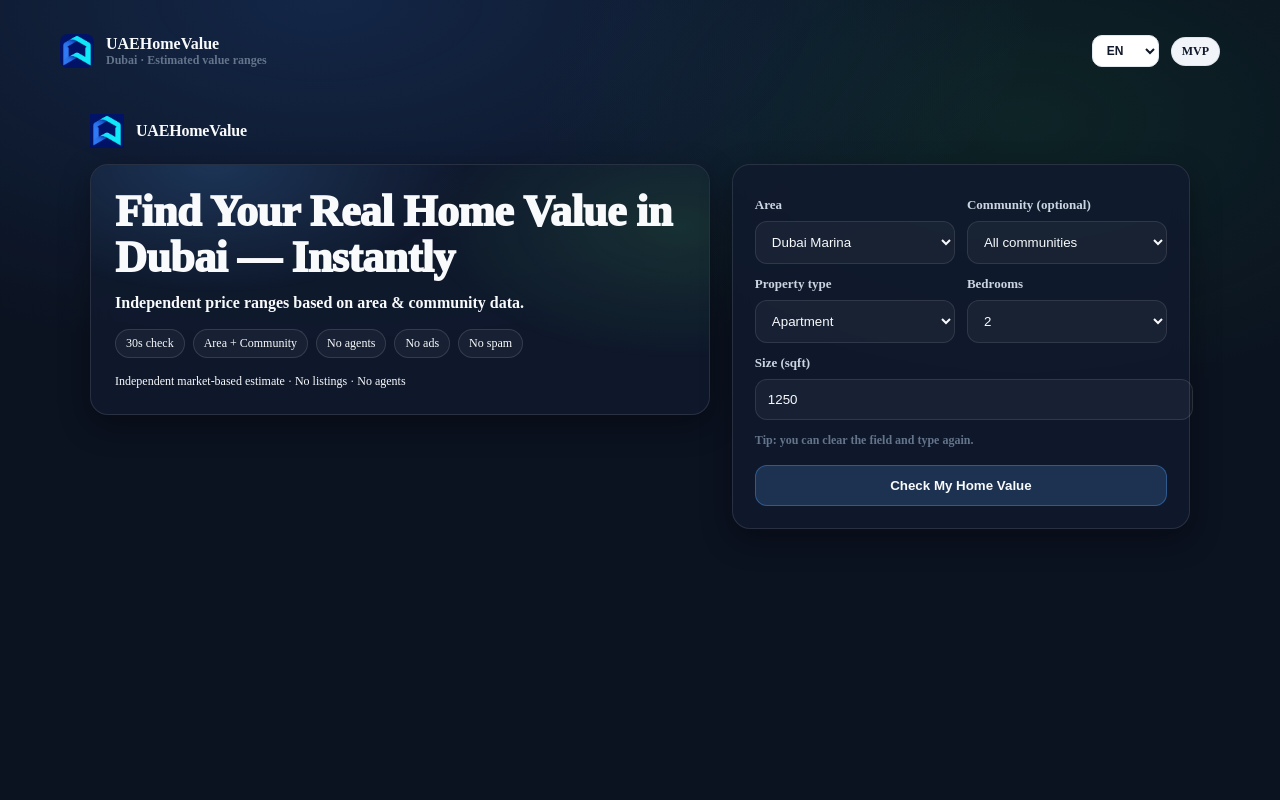
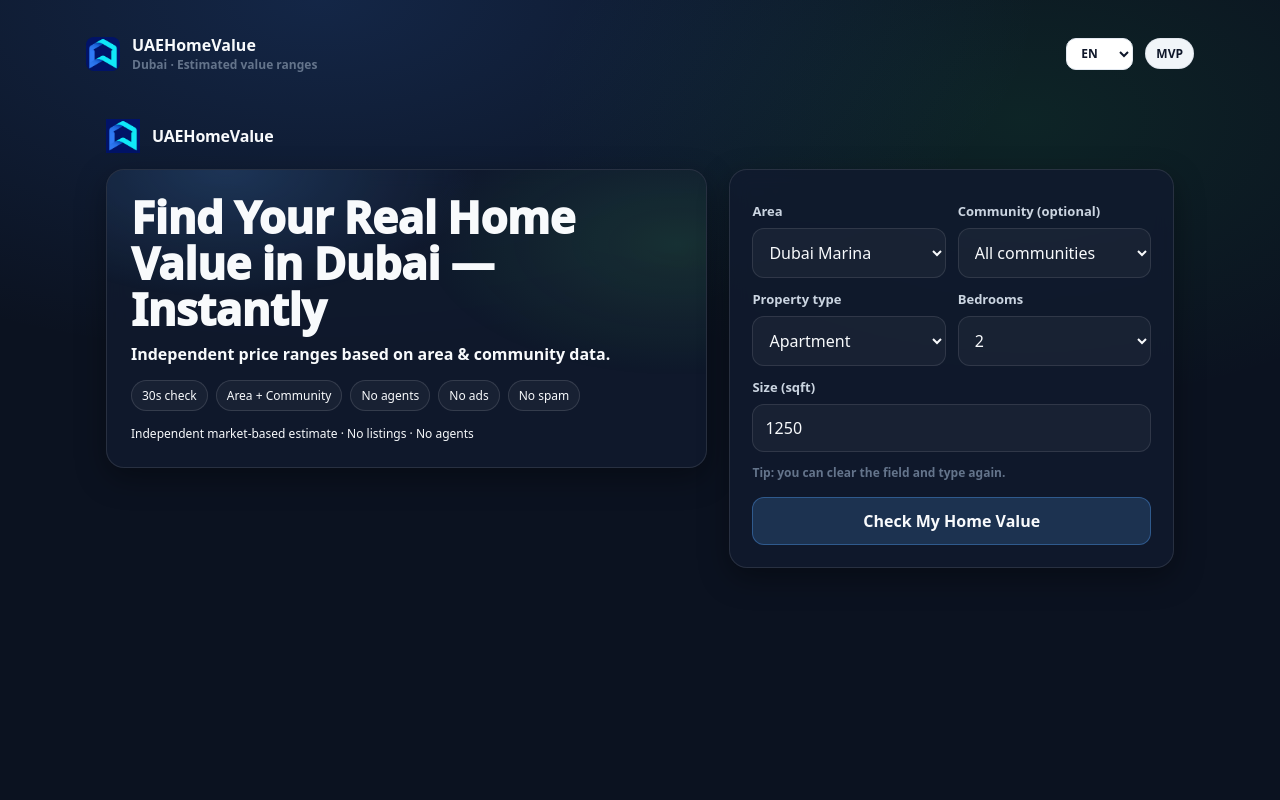
Before and after one commit to yy84567195/uaehomevalue, a Next.js app: page /en in a window 1280 px wide. Shown: the top 800 px of the page. Built offline with nearby package versions, Linux system fonts and the light colour scheme.

Commit message:
fix: font unify + stop jank + prevent overflow

```diff
--- a/app/[locale]/result/ResultClient.module.css
+++ b/app/[locale]/result/ResultClient.module.css
@@ -8,7 +8,13 @@
   padding: 28px 16px;
   overflow-anchor: none; /* 防止滚动锚定导致的跳动 */
 }
+.page {
+  overflow-x: hidden;
+}
 
+.wrap, .mainGrid, .col {
+  min-width: 0;
+}
 .wrap {
   max-width: 1080px;
   margin: 0 auto;
@@ -178,22 +184,29 @@
 /* 只有鼠标设备才启用 hover 动画 */
 @media (hover: hover) and (pointer: fine) {
 /* 默认：不给 hover 直接触发抖动的机会 */
+/* hover 只对“真正支持 hover 的设备”生效：电脑 ✅，手机/平板（触屏）❌ */
 .cardHover {
-  transition: transform .14s ease, border-color .14s ease, box-shadow .14s ease;
+  transition: transform .18s ease, box-shadow .18s ease, filter .18s ease;
   will-change: transform;
+  backface-visibility: hidden;
   transform: translateZ(0);
-  backface-visibility: hidden;
 }
 
-/* 只在“支持 hover + 鼠标精细指针”的设备启用悬浮效果 */
+/* 只有 hover:hover 才启用悬浮动效，避免移动端乱跳、重绘卡顿 */
 @media (hover: hover) and (pointer: fine) {
   .cardHover:hover {
     transform: translate3d(0, -2px, 0);
-    border-color: rgba(180, 220, 255, .26); /* 更像霓虹边缘一点 */
-    box-shadow:
-      0 18px 50px rgba(0,0,0,.55),
-      0 0 0 1px rgba(120, 200, 255, .12),
-      0 0 22px rgba(120, 200, 255, .10);
+    /* 不再改 border-color（border 变化很容易触发重绘/跳动） */
+    box-shadow: 0 18px 55px rgba(0,0,0,.55);
+    /* 轻微霓虹感，用 filter，不动布局 */
+    filter: drop-shadow(0 0 12px rgba(88,166,255,.22));
+  }
+}
+
+/* 对“减少动画”的用户/系统：直接禁用动效（也能减少卡顿） */
+@media (prefers-reduced-motion: reduce) {
+  .cardHover {
+    transition: none;
   }
 }
 }
--- a/app/globals.css
+++ b/app/globals.css
@@ -157,3 +157,28 @@ body {
     padding: 13px 14px;
   }
 }
+/* ===== Fix: font unify + iOS + overflow ===== */
+html, body {
+  width: 100%;
+  max-width: 100%;
+  overflow-x: hidden;
+  -webkit-text-size-adjust: 100%;
+}
+
+*, *::before, *::after {
+  box-sizing: border-box;
+}
+
+body {
+  /* 统一字体：电脑/手机都一致（系统字体栈，最稳） */
+  font-family: ui-sans-serif, system-ui, -apple-system, "Segoe UI", Roboto, Arial,
+    "Noto Sans", "Apple Color Emoji", "Segoe UI Emoji";
+}
+
+button, input, select, textarea {
+  font: inherit;
+}
+
+img, svg, iframe {
+  max-width: 100%;
+}
```
